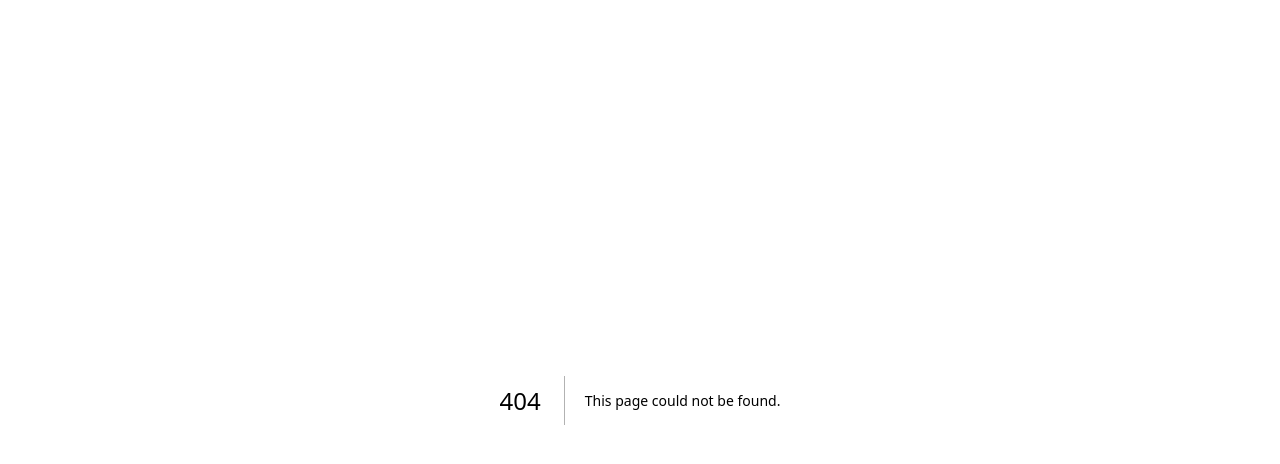
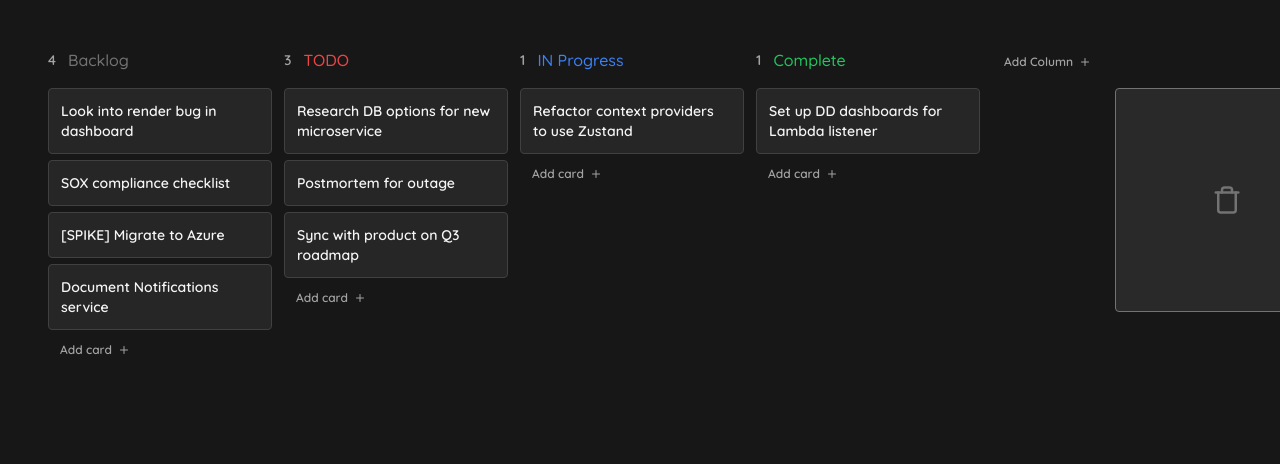
Before and after one commit to poudelsanchit/workflo, a Next.js app: page /kanban in a window 1280 px wide. Before the commit this address had no page. Shown: the top 464 px of the page. Built offline with nearby package versions, Linux system fonts and the light colour scheme.

Commit message:
chore: delete page.tsx

```diff
--- a/app/app/kanban/page.tsx
+++ b/app/kanban/page.tsx
@@ -1,8 +1,65 @@
-'use client'
+"use client";
 import React, { useState } from "react";
 import { FiPlus, FiTrash } from "react-icons/fi";
 import { motion } from "framer-motion";
 import { FaFire } from "react-icons/fa";
+import { title } from "process";
+
+const DEFAULT_CARDS = [
+  // BACKLOG
+  { title: "Look into render bug in dashboard", id: "1", column: "backlog" },
+  { title: "SOX compliance checklist", id: "2", column: "backlog" },
+  { title: "[SPIKE] Migrate to Azure", id: "3", column: "backlog" },
+  { title: "Document Notifications service", id: "4", column: "backlog" },
+  // TODO
+  {
+    title: "Research DB options for new microservice",
+    id: "5",
+    column: "todo",
+  },
+  { title: "Postmortem for outage", id: "6", column: "todo" },
+  { title: "Sync with product on Q3 roadmap", id: "7", column: "todo" },
+
+  // DOING
+  {
+    title: "Refactor context providers to use Zustand",
+    id: "8",
+    column: "progress",
+  },
+  { title: "Add logging to daily CRON", id: "9", column: "doing" },
+  // DONE
+  {
+    title: "Set up DD dashboards for Lambda listener",
+    id: "10",
+    column: "complete",
+  },
+];
+const COLUMNS = [
+  {
+    title: "Backlog",
+    column: "backlog",
+    color: "text-neutral-500",
+    columnId: "01",
+  },
+  {
+    title: "TODO",
+    column: "todo",
+    color: "text-red-500",
+    columnId: "02",
+  },
+  {
+    title: "IN Progress",
+    column: "progress",
+    color: "text-blue-500",
+    columnId: "03",
+  },
+  {
+    title: "Complete",
+    column: "complete",
+    color: "text-green-500",
+    columnId: "04",
+  },
+];
 
 export default function Kanban() {
   return (
@@ -10,54 +67,102 @@ export default function Kanban() {
       <Board />
     </div>
   );
-};
+}
 
 const Board = () => {
   const [cards, setCards] = useState(DEFAULT_CARDS);
+  const [columns, setColumns] = useState(COLUMNS);
+
+  const [isAdding, setIsAdding] = useState(false);
+  const [text, setText] = useState("");
+
+  const handleSubmit = (e: any) => {
+    e.preventDefault();
+
+    if (!text.trim().length) return;
+
+    const newColumn = {
+      title: text.trim(),
+      column: text.toLowerCase(),
+      color: "text-purple-700",
+      columnId: generateColumnId(),
+    };
+
+    console.log(newColumn);
+    setColumns((col) => [...col, newColumn]);
+    setIsAdding(false);
+  };
+
+  const generateColumnId = () => {
+    return `col-${Math.floor(Math.random() * 100000)}`;
+  };
 
   return (
     <div className="flex h-full w-full gap-3 overflow-scroll p-12">
+      {columns.map((c) => {
+        return (
           <Column
-        title="Backlog"
-        column="backlog"
-        headingColor="text-neutral-500"
+            key={c.columnId}
+            title={c.title}
+            column={c.column}
+            headingColor={c.color}
             cards={cards}
             setCards={setCards}
           />
-      <Column
-        title="TODO"
-        column="todo"
-        headingColor="text-yellow-200"
-        cards={cards}
-        setCards={setCards}
+        );
+      })}
+
+      {/* Add column functionality */}
+      {!isAdding && (
+        <button
+          className="flex h-max min-w-max items-center gap-1.5 px-3 py-1.5 text-xs text-neutral-400 transition-colors hover:text-neutral-50 "
+          onClick={() => {
+            setIsAdding(true);
+          }}
+        >
+          <span>Add Column</span>
+          <FiPlus />
+        </button>
+      )}
+      {isAdding && (
+        <motion.form layout onClick={handleSubmit}>
+          <textarea
+            onChange={(e) => setText(e.target.value)}
+            autoFocus
+            placeholder="Add new Column..."
+            className="w-full rounded border border-violet-400 bg-violet-400/20 p-3 text-sm text-neutral-50 placeholder-violet-300 focus:outline-0"
           />
-      <Column
-        title="In progress"
-        column="doing"
-        headingColor="text-blue-200"
-        cards={cards}
-        setCards={setCards}
-      />
-      <Column
-        title="Complete"
-        column="done"
-        headingColor="text-emerald-200"
-        cards={cards}
-        setCards={setCards}
-      />
+          <div className="mt-1.5 flex items-center justify-end gap-1.5">
+            <button
+              onClick={() => setIsAdding(false)}
+              className="px-3 py-1.5 text-xs text-neutral-400 transition-colors hover:text-neutral-50"
+            >
+              Close
+            </button>
+            <button
+              type="submit"
+              className="flex items-center gap-1.5 rounded bg-neutral-50 px-3 py-1.5 text-xs text-neutral-950 transition-colors hover:bg-neutral-300"
+            >
+              <span>Add</span>
+              <FiPlus />
+            </button>
+          </div>
+        </motion.form>
+      )}
+
       <BurnBarrel setCards={setCards} />
     </div>
   );
 };
 
-const Column = ({ title, headingColor, cards, column, setCards }:any) => {
+const Column = ({ title, headingColor, cards, column, setCards }: any) => {
   const [active, setActive] = useState(false);
 
-  const handleDragStart = (e:any, card:any) => {
+  const handleDragStart = (e: any, card: any) => {
     e.dataTransfer.setData("cardId", card.id);
   };
 
-  const handleDragEnd = (e) => {
+  const handleDragEnd = (e: any) => {
     const cardId = e.dataTransfer.getData("cardId");
 
     setActive(false);
@@ -92,22 +197,21 @@ const Column = ({ title, headingColor, cards, column, setCards }:any) => {
     }
   };
 
-  const handleDragOver = (e:any) => {
+  const handleDragOver = (e: any) => {
     e.preventDefault();
     highlightIndicator(e);
 
     setActive(true);
   };
 
-  const clearHighlights = (els:any) => {
-    const indicators = els || getIndicators();
-
-    indicators.forEach((i:any) => {
+  const clearHighlights = (els: any = getIndicators()) => {
+    const indicators = els;
+    indicators.forEach((i: any) => {
       i.style.opacity = "0";
     });
   };
 
-  const highlightIndicator = (e:any) => {
+  const highlightIndicator = (e: any) => {
     const indicators = getIndicators();
 
     clearHighlights(indicators);
@@ -117,11 +221,11 @@ const Column = ({ title, headingColor, cards, column, setCards }:any) => {
     el.element.style.opacity = "1";
   };
 
-  const getNearestIndicator = (e:any, indicators:any) => {
+  const getNearestIndicator = (e: any, indicators: any) => {
     const DISTANCE_OFFSET = 50;
 
     const el = indicators.reduce(
-      (closest:any, child:any) => {
+      (closest: any, child: any) => {
         const box = child.getBoundingClientRect();
 
         const offset = e.clientY - (box.top + DISTANCE_OFFSET);
@@ -150,15 +254,15 @@ const Column = ({ title, headingColor, cards, column, setCards }:any) => {
     setActive(false);
   };
 
-  const filteredCards = cards.filter((c:any) => c.column === column);
+  const filteredCards = cards.filter((c: any) => c.column === column);
 
   return (
     <div className="w-56 shrink-0">
-      <div className="mb-3 flex items-center justify-between">
-        <h3 className={`font-medium ${headingColor}`}>{title}</h3>
+      <div className="mb-3 flex gap-3 items-center">
         <span className="rounded text-sm text-neutral-400">
           {filteredCards.length}
         </span>
+        <h3 className={`font-medium ${headingColor}`}>{title}</h3>
       </div>
       <div
         onDrop={handleDragEnd}
@@ -168,7 +272,7 @@ const Column = ({ title, headingColor, cards, column, setCards }:any) => {
           active ? "bg-neutral-800/50" : "bg-neutral-800/0"
         }`}
       >
-        {filteredCards.map((c:any) => {
+        {filteredCards.map((c: any) => {
           return <Card key={c.id} {...c} handleDragStart={handleDragStart} />;
         })}
         <DropIndicator beforeId={null} column={column} />
@@ -178,7 +282,7 @@ const Column = ({ title, headingColor, cards, column, setCards }:any) => {
   );
 };
 
-const Card = ({ title, id, column, handleDragStart }:any) => {
+const Card = ({ title, id, column, handleDragStart }: any) => {
   return (
     <>
       <DropIndicator beforeId={id} column={column} />
@@ -195,7 +299,7 @@ const Card = ({ title, id, column, handleDragStart }:any) => {
   );
 };
 
-const DropIndicator = ({ beforeId, column }:any) => {
+const DropIndicator = ({ beforeId, column }: any) => {
   return (
     <div
       data-before={beforeId || "-1"}
@@ -205,10 +309,10 @@ const DropIndicator = ({ beforeId, column }:any) => {
   );
 };
 
-const BurnBarrel = ({ setCards }:any) => {
+const BurnBarrel = ({ setCards }: any) => {
   const [active, setActive] = useState(false);
 
-  const handleDragOver = (e:any) => {
+  const handleDragOver = (e: any) => {
     e.preventDefault();
     setActive(true);
   };
@@ -217,10 +321,10 @@ const BurnBarrel = ({ setCards }:any) => {
     setActive(false);
   };
 
-  const handleDragEnd = (e:any) => {
+  const handleDragEnd = (e: any) => {
     const cardId = e.dataTransfer.getData("cardId");
 
-    setCards((pv:any) => pv.filter((c:any) => c.id !== cardId));
+    setCards((pv: any) => pv.filter((c: any) => c.id !== cardId));
 
     setActive(false);
   };
@@ -241,11 +345,11 @@ const BurnBarrel = ({ setCards }:any) => {
   );
 };
 
-const AddCard = ({ column, setCards }:any) => {
+const AddCard = ({ column, setCards }: any) => {
   const [text, setText] = useState("");
   const [adding, setAdding] = useState(false);
 
-  const handleSubmit = (e) => {
+  const handleSubmit = (e: any) => {
     e.preventDefault();
 
     if (!text.trim().length) return;
@@ -256,7 +360,7 @@ const AddCard = ({ column, setCards }:any) => {
       id: Math.random().toString(),
     };
 
-    setCards((pv:any) => [...pv, newCard]);
+    setCards((pv: any) => [...pv, newCard]);
 
     setAdding(false);
   };
@@ -300,33 +404,3 @@ const AddCard = ({ column, setCards }:any) => {
     </>
   );
 };
-
-const DEFAULT_CARDS = [
-  // BACKLOG
-  { title: "Look into render bug in dashboard", id: "1", column: "backlog" },
-  { title: "SOX compliance checklist", id: "2", column: "backlog" },
-  { title: "[SPIKE] Migrate to Azure", id: "3", column: "backlog" },
-  { title: "Document Notifications service", id: "4", column: "backlog" },
-  // TODO
-  {
-    title: "Research DB options for new microservice",
-    id: "5",
-    column: "todo",
-  },
-  { title: "Postmortem for outage", id: "6", column: "todo" },
-  { title: "Sync with product on Q3 roadmap", id: "7", column: "todo" },
-
-  // DOING
-  {
-    title: "Refactor context providers to use Zustand",
-    id: "8",
-    column: "doing",
-  },
-  { title: "Add logging to daily CRON", id: "9", column: "doing" },
-  // DONE
-  {
-    title: "Set up DD dashboards for Lambda listener",
-    id: "10",
-    column: "done",
-  },
-];
```
Lines whose indentation alone changed are shown as unchanged.
